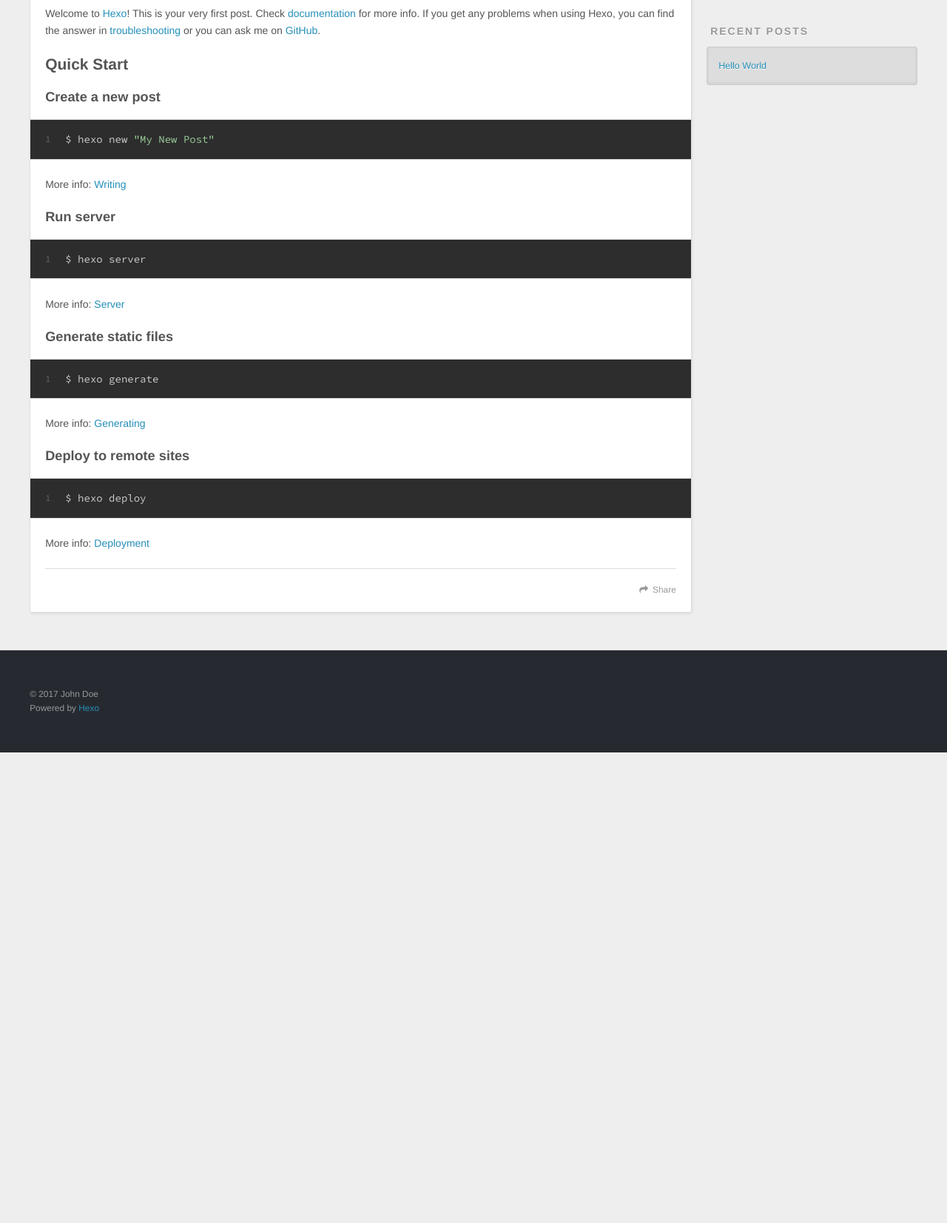
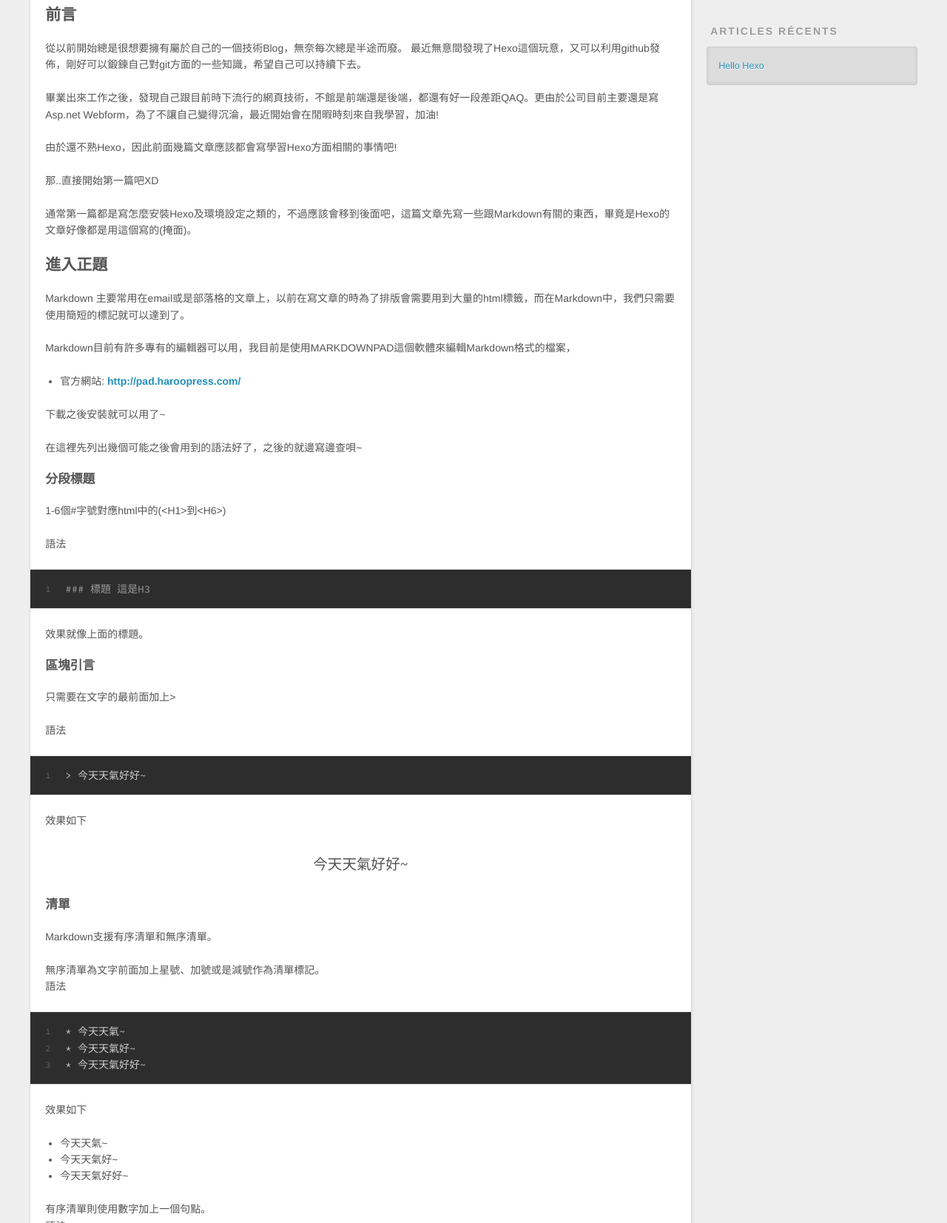
Before and after one commit to willy60305001/willy60305001.github.io, a plain HTML site: page index.html in a window 1280 px wide. Shown: the part 446-2099 px from the top of the page at 74% size. Before the commit the page ends 1463 px from the top, so only its background shows below. Drawn offline with nearby package versions, Linux system fonts and the light colour scheme.

Commit message:
Site updated: 2017-03-09 02:08:18

```diff
--- a/index.html
+++ b/index.html
@@ -48,9 +48,9 @@
       </nav>
       <nav id="sub-nav">
 
-          <a id="nav-rss-link" class="nav-icon" href="/atom.xml" title="RSS Feed"></a>
+          <a id="nav-rss-link" class="nav-icon" href="/atom.xml" title="Flux RSS"></a>
 
-        <a id="nav-search-btn" class="nav-icon" title="Search"></a>
+        <a id="nav-search-btn" class="nav-icon" title="Rechercher"></a>
       </nav>
       <div id="search-form-wrap">
         <form action="//google.com/search" method="get" accept-charset="UTF-8" class="search-form"><input type="search" name="q" results="0" class="search-form-input" placeholder="Search"><button type="submit" class="search-form-submit">&#xF002;</button><input type="hidden" name="sitesearch" value="https://willy60305001.github.io"></form>
@@ -75,7 +75,7 @@
 
 
     <h1 itemprop="name">
-      <a class="article-title" href="/2017/03/03/hello-world/">Hello World</a>
+      <a class="article-title" href="/2017/03/03/hello-world/">Hello Hexo</a>
     </h1>
 
 
@@ -83,20 +83,48 @@
 
     <div class="article-entry" itemprop="articleBody">
 
-        <p>Welcome to <a href="https://hexo.io/" target="_blank" rel="external">Hexo</a>! This is your very first post. Check <a href="https://hexo.io/docs/" target="_blank" rel="external">documentation</a> for more info. If you get any problems when using Hexo, you can find the answer in <a href="https://hexo.io/docs/troubleshooting.html" target="_blank" rel="external">troubleshooting</a> or you can ask me on <a href="https://github.com/hexojs/hexo/issues" target="_blank" rel="external">GitHub</a>.</p>
-<h2 id="Quick-Start"><a href="#Quick-Start" class="headerlink" title="Quick Start"></a>Quick Start</h2><h3 id="Create-a-new-post"><a href="#Create-a-new-post" class="headerlink" title="Create a new post"></a>Create a new post</h3><figure class="highlight bash"><table><tr><td class="gutter"><pre><div class="line">1</div></pre></td><td class="code"><pre><div class="line">$ hexo new <span class="string">"My New Post"</span></div></pre></td></tr></table></figure>
-<p>More info: <a href="https://hexo.io/docs/writing.html" target="_blank" rel="external">Writing</a></p>
-<h3 id="Run-server"><a href="#Run-server" class="headerlink" title="Run server"></a>Run server</h3><figure class="highlight bash"><table><tr><td class="gutter"><pre><div class="line">1</div></pre></td><td class="code"><pre><div class="line">$ hexo server</div></pre></td></tr></table></figure>
-<p>More info: <a href="https://hexo.io/docs/server.html" target="_blank" rel="external">Server</a></p>
-<h3 id="Generate-static-files"><a href="#Generate-static-files" class="headerlink" title="Generate static files"></a>Generate static files</h3><figure class="highlight bash"><table><tr><td class="gutter"><pre><div class="line">1</div></pre></td><td class="code"><pre><div class="line">$ hexo generate</div></pre></td></tr></table></figure>
-<p>More info: <a href="https://hexo.io/docs/generating.html" target="_blank" rel="external">Generating</a></p>
-<h3 id="Deploy-to-remote-sites"><a href="#Deploy-to-remote-sites" class="headerlink" title="Deploy to remote sites"></a>Deploy to remote sites</h3><figure class="highlight bash"><table><tr><td class="gutter"><pre><div class="line">1</div></pre></td><td class="code"><pre><div class="line">$ hexo deploy</div></pre></td></tr></table></figure>
-<p>More info: <a href="https://hexo.io/docs/deployment.html" target="_blank" rel="external">Deployment</a></p>
+        <h2 id="前言"><a href="#前言" class="headerlink" title="前言"></a><strong>前言</strong></h2><p>從以前開始總是很想要擁有屬於自己的一個技術Blog，無奈每次總是半途而廢。 最近無意間發現了Hexo這個玩意，又可以利用github發佈，剛好可以鍛鍊自己對git方面的一些知識，希望自己可以持續下去。</p>
+<p>畢業出來工作之後，發現自己跟目前時下流行的網頁技術，不館是前端還是後端，都還有好一段差距QAQ。更由於公司目前主要還是寫Asp.net Webform，為了不讓自己變得沉淪，最近開始會在閒暇時刻來自我學習，加油!</p>
+<p>由於還不熟Hexo，因此前面幾篇文章應該都會寫學習Hexo方面相關的事情吧!</p>
+<p>那..直接開始第一篇吧XD</p>
+<p>通常第一篇都是寫怎麼安裝Hexo及環境設定之類的，不過應該會移到後面吧，這篇文章先寫一些跟Markdown有關的東西，畢竟是Hexo的文章好像都是用這個寫的(掩面)。</p>
+<h2 id="進入正題"><a href="#進入正題" class="headerlink" title="進入正題"></a><strong>進入正題</strong></h2><p>Markdown 主要常用在email或是部落格的文章上，以前在寫文章的時為了排版會需要用到大量的html標籤，而在Markdown中，我們只需要使用簡短的標記就可以達到了。</p>
+<p>Markdown目前有許多專有的編輯器可以用，我目前是使用MARKDOWNPAD這個軟體來編輯Markdown格式的檔案，</p>
+<ul>
+<li>官方網站: <strong><a href="http://pad.haroopress.com/" target="_blank" rel="external">http://pad.haroopress.com/</a></strong></li>
+</ul>
+<p>下載之後安裝就可以用了~</p>
+<p>在這裡先列出幾個可能之後會用到的語法好了，之後的就邊寫邊查唄~</p>
+<h4 id="分段標題"><a href="#分段標題" class="headerlink" title="分段標題"></a><strong>分段標題</strong></h4><p>1-6個#字號對應html中的(&lt;H1&gt;到&lt;H6&gt;)</p>
+<p>語法<br><figure class="highlight bash"><table><tr><td class="gutter"><pre><div class="line">1</div></pre></td><td class="code"><pre><div class="line"><span class="comment">### 標題 這是H3</span></div></pre></td></tr></table></figure></p>
+<p>效果就像上面的標題。</p>
+<h4 id="區塊引言"><a href="#區塊引言" class="headerlink" title="區塊引言"></a><strong>區塊引言</strong></h4><p>只需要在文字的最前面加上&gt;</p>
+<p>語法<br><figure class="highlight bash"><table><tr><td class="gutter"><pre><div class="line">1</div></pre></td><td class="code"><pre><div class="line">&gt; 今天天氣好好~</div></pre></td></tr></table></figure></p>
+<p>效果如下</p>
+<blockquote>
+<p>今天天氣好好~</p>
+</blockquote>
+<h4 id="清單"><a href="#清單" class="headerlink" title="清單"></a><strong>清單</strong></h4><p>Markdown支援有序清單和無序清單。</p>
+<p>無序清單為文字前面加上星號、加號或是減號作為清單標記。<br>語法<br><figure class="highlight bash"><table><tr><td class="gutter"><pre><div class="line">1</div><div class="line">2</div><div class="line">3</div></pre></td><td class="code"><pre><div class="line">* 今天天氣~</div><div class="line">* 今天天氣好~</div><div class="line">* 今天天氣好好~</div></pre></td></tr></table></figure></p>
+<p>效果如下</p>
+<ul>
+<li>今天天氣~</li>
+<li>今天天氣好~</li>
+<li>今天天氣好好~</li>
+</ul>
+<p>有序清單則使用數字加上一個句點。<br>語法<br><figure class="highlight bash"><table><tr><td class="gutter"><pre><div class="line">1</div><div class="line">2</div><div class="line">3</div></pre></td><td class="code"><pre><div class="line">1. 今天天氣~</div><div class="line">2. 今天天氣好~</div><div class="line">3. 今天天氣好好~</div></pre></td></tr></table></figure></p>
+<p>效果如下</p>
+<ol>
+<li>今天天氣~</li>
+<li>今天天氣好~</li>
+<li>今天天氣好好~</li>
+</ol>
+<p>時間有點晚了，今天就先寫到這吧，明天繼續紀錄一些Markdown常用的語法還有Hexo的一些擴充語法。</p>
 
 
     </div>
     <footer class="article-footer">
-      <a data-url="https://willy60305001.github.io/2017/03/03/hello-world/" data-id="ciztvb2z70000tcuuk3rc057r" class="article-share-link">Share</a>
+      <a data-url="https://willy60305001.github.io/2017/03/03/hello-world/" data-id="cj016k8a800002guug9knlmhd" class="article-share-link">Partager</a>
 
 
     </footer>
@@ -131,12 +159,12 @@
 
 
   <div class="widget-wrap">
-    <h3 class="widget-title">Recent Posts</h3>
+    <h3 class="widget-title">Articles récents</h3>
     <div class="widget">
       <ul>
 
           <li>
-            <a href="/2017/03/03/hello-world/">Hello World</a>
+            <a href="/2017/03/03/hello-world/">Hello Hexo</a>
           </li>
 
       </ul>
@@ -152,7 +180,7 @@
   <div class="outer">
     <div id="footer-info" class="inner">
       &copy; 2017 John Doe<br>
-      Powered by <a href="http://hexo.io/" target="_blank">Hexo</a>
+      Propulsé by <a href="http://hexo.io/" target="_blank">Hexo</a>
     </div>
   </div>
 </footer>
```
Also changed, not shown: 2017/03/03/hello-world/index.html (+54 -26 lines), archives/2017/03/index.html (+6 -6 lines), archives/2017/index.html (+6 -6 lines), archives/index.html (+6 -6 lines).
